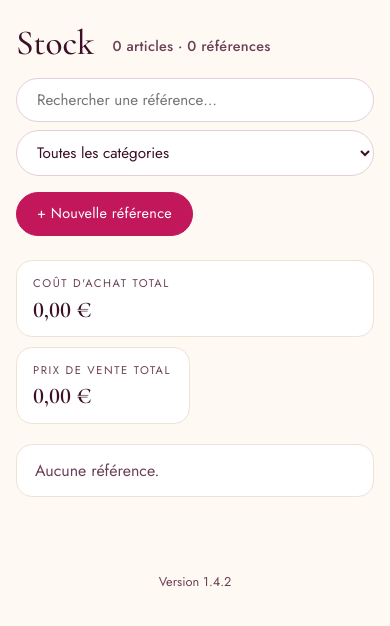
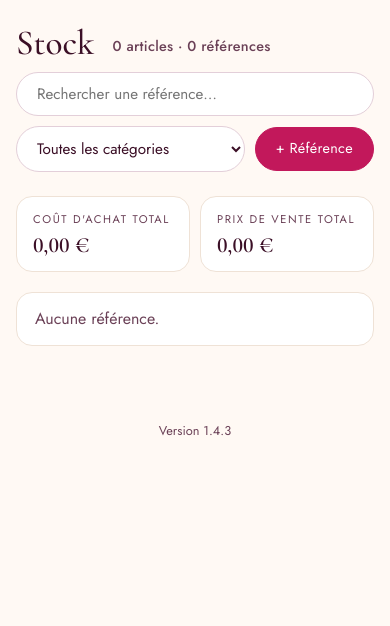
Before and after one commit to garnarak/Maisondannae, a Django app: page / in a window 390 px wide. Shown: the part 185-811 px from the top of the page. Run offline with Django 5.2, Linux system fonts and the light colour scheme; the visitor is signed in with stand-in values (Sample User, id 1); data comes from the database, SQL or seed files in the repository; data that the repository does not hold is empty.

Commit message:
Téléphone : onglet Stock plus compact (1.4.3)
- Totaux de coût et de prix côte à côte, à parts égales
- « + Référence » sur la même ligne que le filtre de catégorie
  (« + Nouvelle référence » reste en entier sur ordinateur)

Co-Authored-By: Claude Opus 5.5 <noreply@anthropic.com>
Claude-Session: https://claude.ai/code/session_01EXjq8G4pUZHnwvSgxoo2db

```diff
--- a/config/settings.py
+++ b/config/settings.py
@@ -8,7 +8,7 @@ import dj_database_url
 BASE_DIR = Path(__file__).resolve().parent.parent
 
 # Version affichée dans l'application. À mettre à jour à chaque version publiée (voir CHANGELOG.md).
-APP_VERSION = "1.4.2"
+APP_VERSION = "1.4.3"
 
 DEBUG = os.environ.get("DJANGO_DEBUG", "1") == "1"
 SECRET_KEY = os.environ.get("DJANGO_SECRET_KEY", "dev-only-insecure-key" if DEBUG else None)
--- a/static/css/app.css
+++ b/static/css/app.css
@@ -236,3 +236,20 @@ td.col-categorie { font-size: .72rem; letter-spacing: .1em; text-transform: uppe
 /* Nombre d'articles à côté du titre « Stock ». */
 .compte-stock { display: inline-block; margin-left: 10px; font-family: var(--sans, inherit); font-size: .9rem; font-weight: 500;
   letter-spacing: .02em; color: var(--muted); vertical-align: middle; }
+
+/* Téléphone, onglet Stock : les deux totaux côte à côte, à parts égales, et le bouton
+   « Nouvelle référence » sur la même ligne que le filtre de catégorie. */
+@media (max-width: 520px) {
+  .kpis-stock .kpi:first-child { grid-column: auto; }
+  .kpis-stock .kpi strong { font-size: 1.35rem; }
+}
+@media (max-width: 760px) {
+  .toolbar { gap: 10px; }
+  .toolbar h1 { flex: 1 1 100%; }
+  .toolbar .search { display: contents; }
+  .toolbar .search input { flex: 1 1 100%; }
+  .toolbar .search select { flex: 1 1 0; min-width: 0; }
+  .toolbar > .button { flex: 0 0 auto; }
+}
+.sur-telephone { display: none; }
+@media (max-width: 760px) { .hors-telephone { display: none; } .sur-telephone { display: inline; } }
--- a/templates/stock/stock_list.html
+++ b/templates/stock/stock_list.html
@@ -19,7 +19,7 @@
       {% for c in categories %}<option value="{{ c.pk }}" {% if c.pk == categorie_choisie %}selected{% endif %}>{{ c.nom }}</option>{% endfor %}
     </select>
   </form>
-  {% if user.is_admin %}<a class="button primary" href="{% url 'reference_create' %}">+ Nouvelle référence</a>{% endif %}
+  {% if user.is_admin %}<a class="button primary" href="{% url 'reference_create' %}" aria-label="Nouvelle référence">+ <span class="hors-telephone">Nouvelle référence</span><span class="sur-telephone">Référence</span></a>{% endif %}
 </div>
 
 {% if user.is_admin %}
```
Also changed, not shown: CHANGELOG.md.
